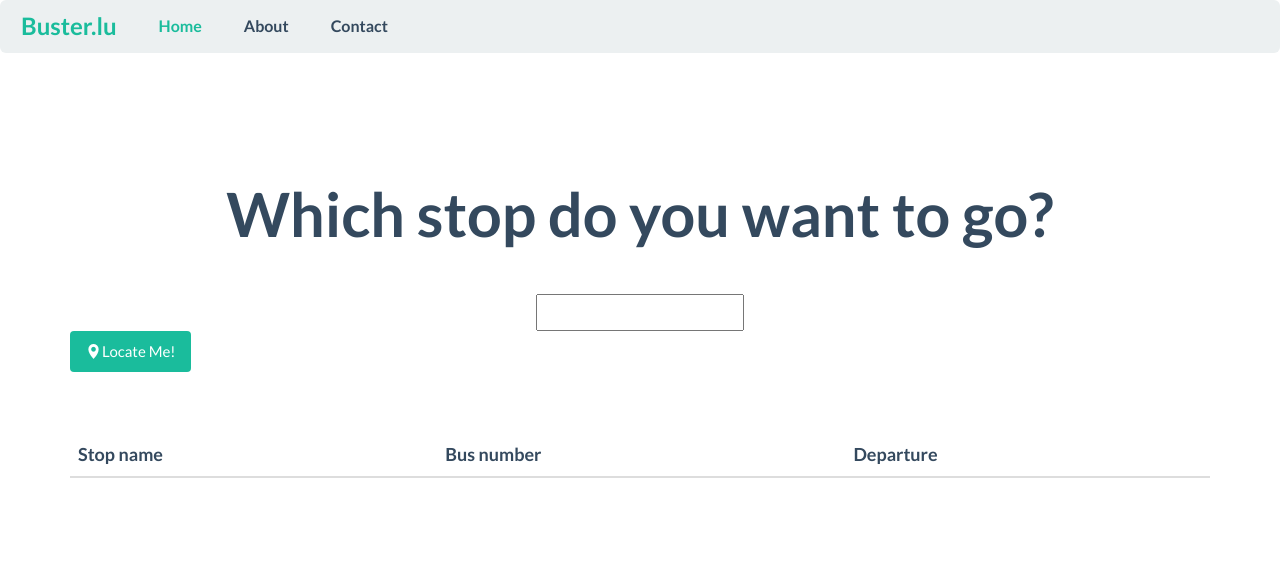
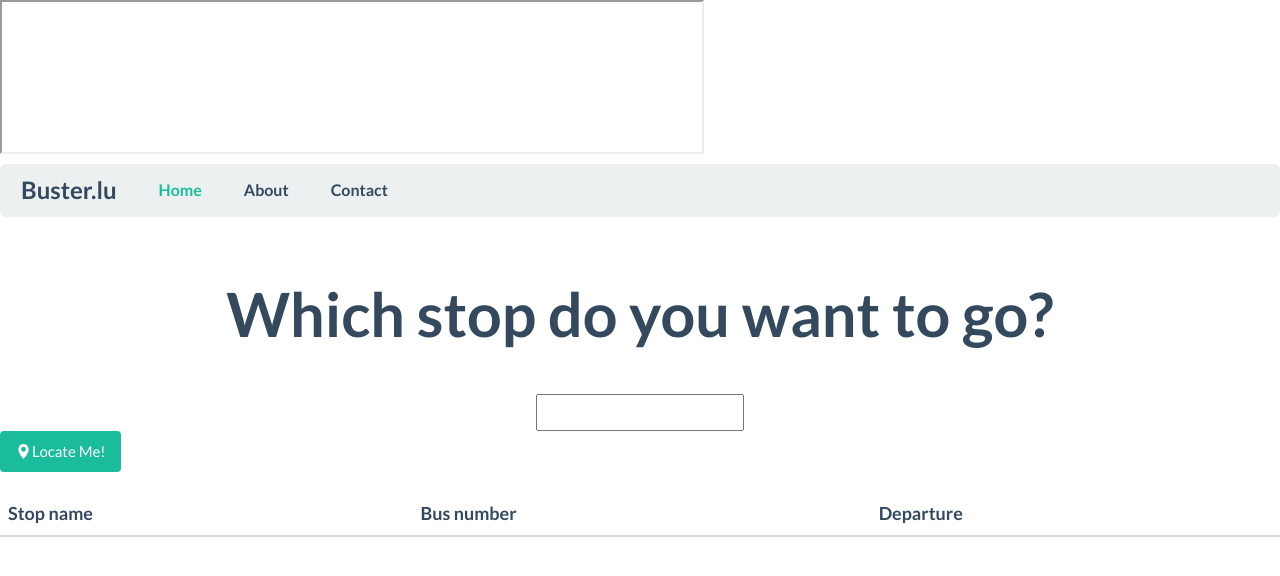
Before and after one commit to Nanohenry10-9/Buster.lu, a plain HTML site: page index.html in a window 1280 px wide. Drawn offline with nearby package versions, Linux system fonts and the light colour scheme.

Commit message:
Henri wants it rn buts it's messed up
Henri wants it rn buts it's messed up... Not my fault tho judges pls dont judge.

```diff
--- a/index.html
+++ b/index.html
@@ -7,17 +7,38 @@
 
 	}
 
-
-
-
+	.google_map{
+    width:55%;
+    margin-right:2%;
+    float: left;
+	}
+	.google_map iframe{
+	   width:100%;
+	}
+	.paragraph {
+    width:42%;
+    float: left;
+	}
+	.clearfix{
+    clear:both
+	}
 
 	</style>
+
+<div class="google_map">
+      <iframe></iframe>
+</div>
+<div class="paragraph">
+      <p></p>
+</div>
+<div class="clearfix"></div>
+
 	<head>
 		<meta charset="utf-8">
 		<meta name="viewport" content="width=device-width, initial-scale=1">
 		<script src="Flat-UI-master/dist/js/flat-ui.min.js"></script>
 		<script src="https://ajax.googleapis.com/ajax/libs/jquery/3.3.1/jquery.min.js"></script>
-  		<script src="backbone.js"></script>
+
   		<link rel="stylesheet" href="https://maxcdn.bootstrapcdn.com/bootstrap/3.3.7/css/bootstrap.min.css">
  		<link rel="stylesheet" type="text/css" href="Flat-UI-master/dist/css/flat-ui.min.css">
 
@@ -39,18 +60,20 @@
  			</div>
 		</nav>
 
-		<h1 align="center" style="margin-top: 10%" class="title">Which stop do you want to go?</h1>
+		<h1 align="center" style="margin-top: 5%" class="title">Which stop do you want to go?</h1>
 
 		<br>
-		<div class="container">
+
 				<form align="center">
 					<input align="center" type="text" id="input-text">
 				</form>
-			<button class="btn btn-primary" style="float: left"><i class="fui-location"></i>Locate Me!</button>
-		</div>
+			<button class="btn btn-primary" style="float: left; display:inline-block"><i class="fui-location"></i>Locate Me!</button>
+
+
+
 		<br>
 		<br>
-		<div class="container">
+
 			<table class="table table-striped table-hover">
 				<thead>
 					<tr>
@@ -59,6 +82,7 @@
 				</thead>
 				<tbody id="table-content"></tbody>
 			</table>
-		</div>
+
 	</body>
+	<script src="backbone.js"></script>
 </html>
```
